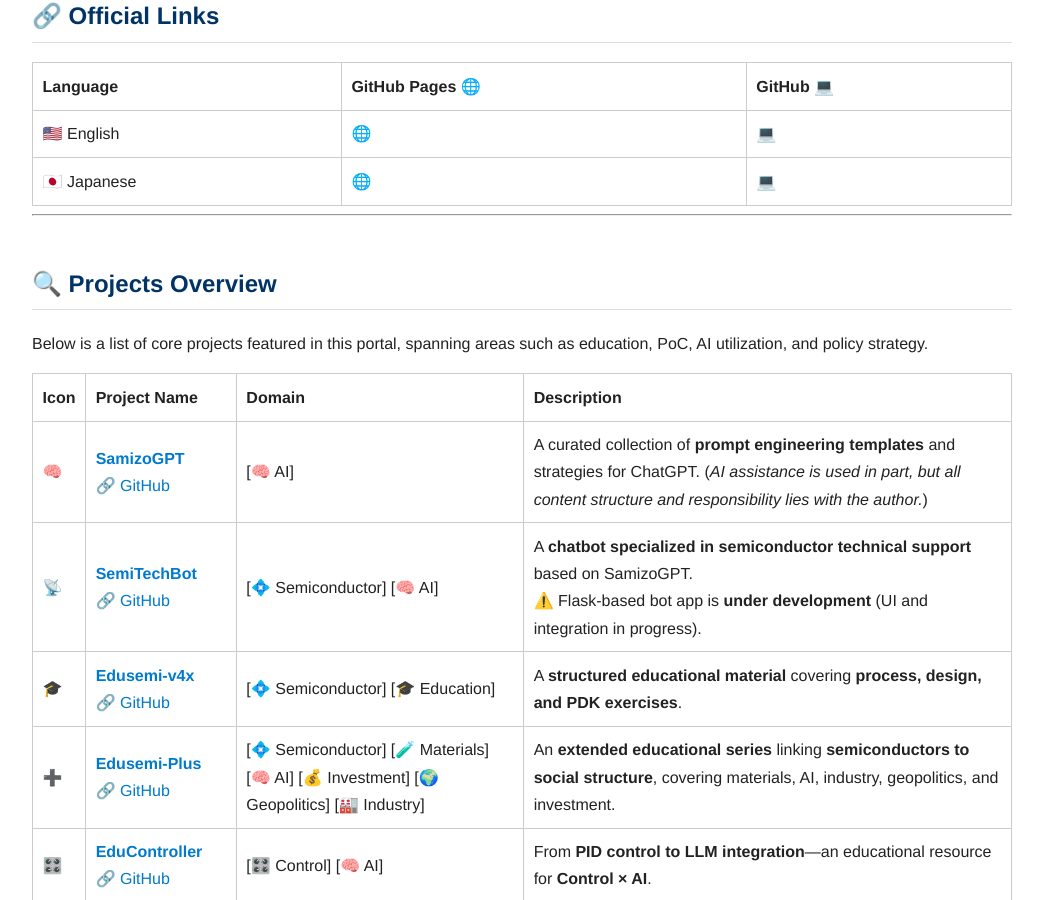
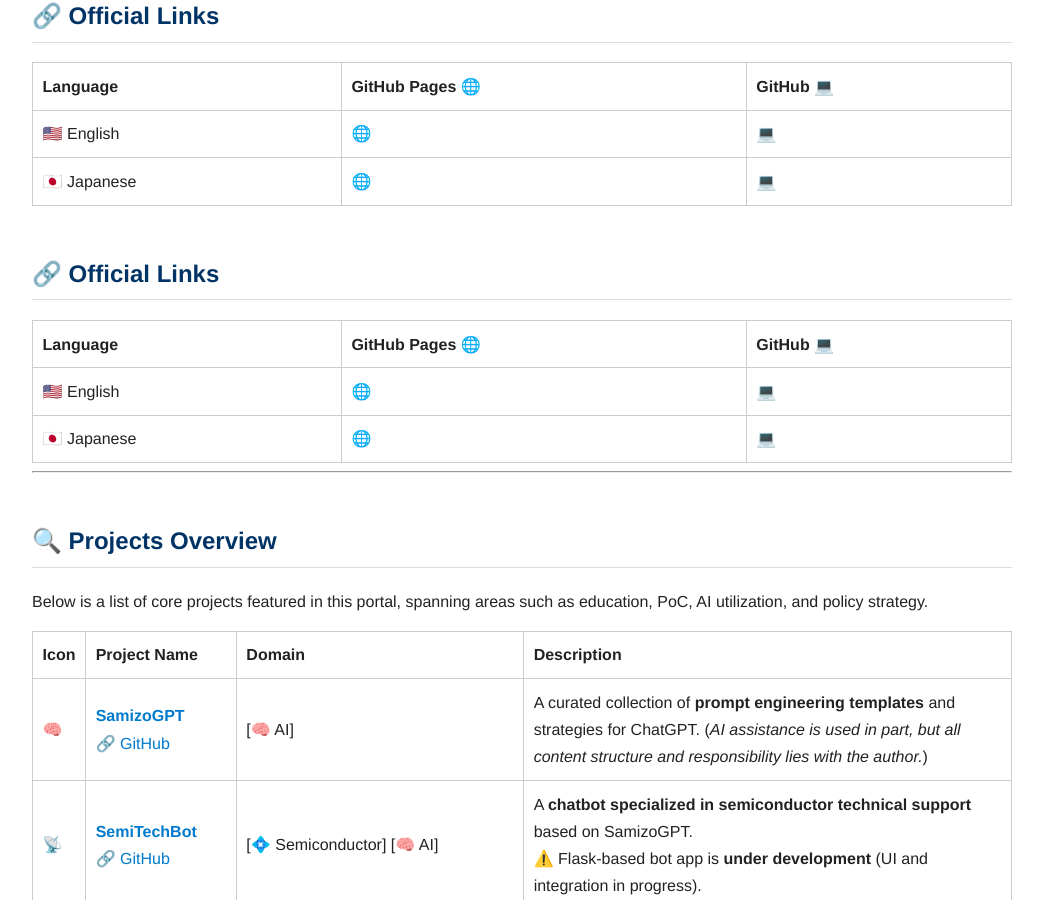
Before and after one commit to Samizo-AITL/Samizo-AITL.github.io, a Jekyll site: the page built from en/index.md, in a window 1280 px wide and 900 px high, scrolled down 537 px. Shown: the whole window, without its empty margins (118-1161 px from the left). Built offline with Jekyll 4.4.1, drawn with Linux system fonts in a browser that asks for light colours.

Commit message:
Update index.md

```diff
--- a/en/index.md
+++ b/en/index.md
@@ -25,6 +25,13 @@
 
 | Language | GitHub Pages 🌐 | GitHub 💻 |
 |----------|-----------------|-----------|
+| 🇺🇸 English | [🌐](https://samizo-aitl.github.io/en/) | [💻](https://github.com/Samizo-AITL/Samizo-AITL.github.io/tree/main/en) |
+| 🇯🇵 Japanese | [🌐](https://samizo-aitl.github.io/) | [💻](https://github.com/Samizo-AITL/Samizo-AITL.github.io) |
+
+## 🔗 Official Links
+
+| Language  | GitHub Pages 🌐 | GitHub 💻 |
+|-----------|----------------|-----------|
 | 🇺🇸 English | [🌐](https://samizo-aitl.github.io/en/) | [💻](https://github.com/Samizo-AITL/Samizo-AITL.github.io/tree/main/en) |
 | 🇯🇵 Japanese | [🌐](https://samizo-aitl.github.io/) | [💻](https://github.com/Samizo-AITL/Samizo-AITL.github.io) |
 
```
